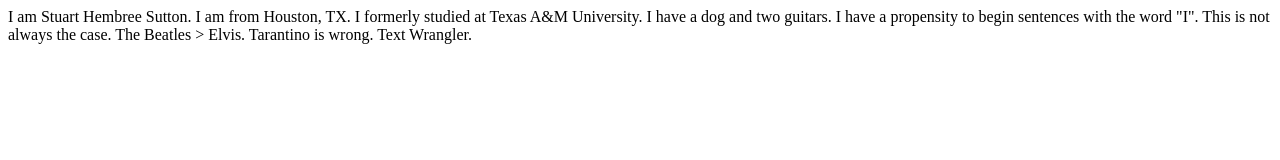
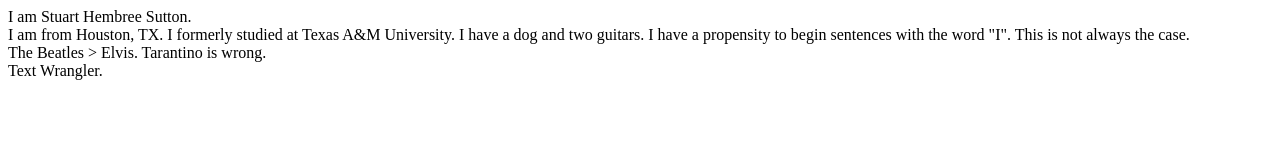
Before and after one commit to shsutton/p1.savetheborg.org, a plain HTML site: page index.html in a window 1280 px wide. Drawn offline with Linux system fonts and the light colour scheme.

Commit message:
Revising  index page

```diff
--- a/index.html
+++ b/index.html
@@ -6,13 +6,13 @@
 </head>
 
 <body>
-I am Stuart Hembree Sutton.
+I am Stuart Hembree Sutton.<br>
 
 I am from Houston, TX. I formerly studied at Texas A&M University. I have a dog and two
 guitars. I have a propensity to begin sentences with the word "I". This is not always the
-case.
+case.<br>
 
-The Beatles > Elvis. Tarantino is wrong.
+The Beatles > Elvis. Tarantino is wrong.<br>
 
 Text Wrangler.
 </body>
```
